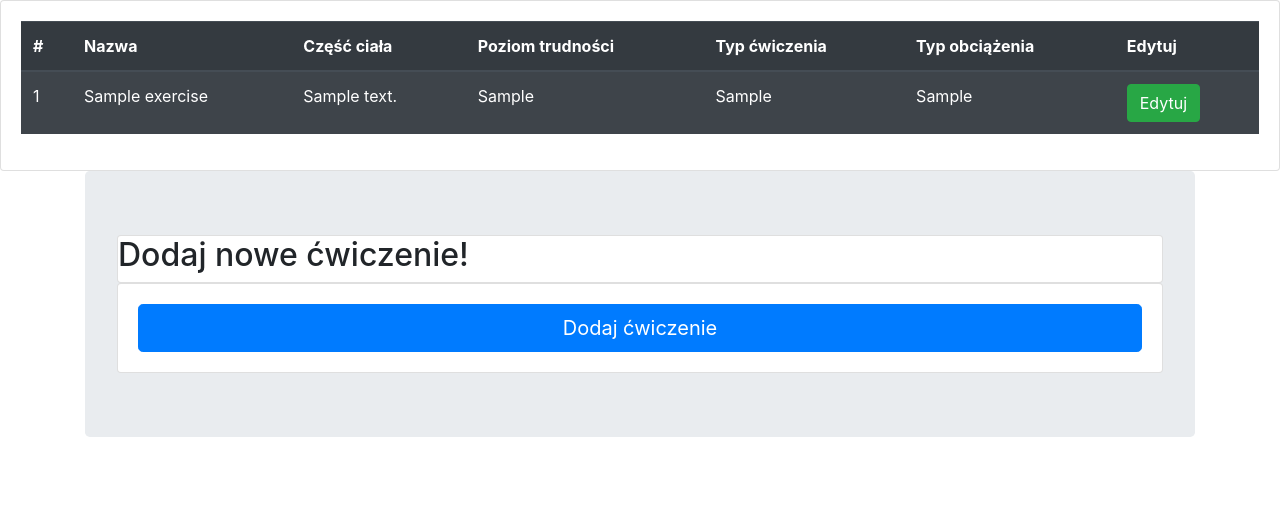
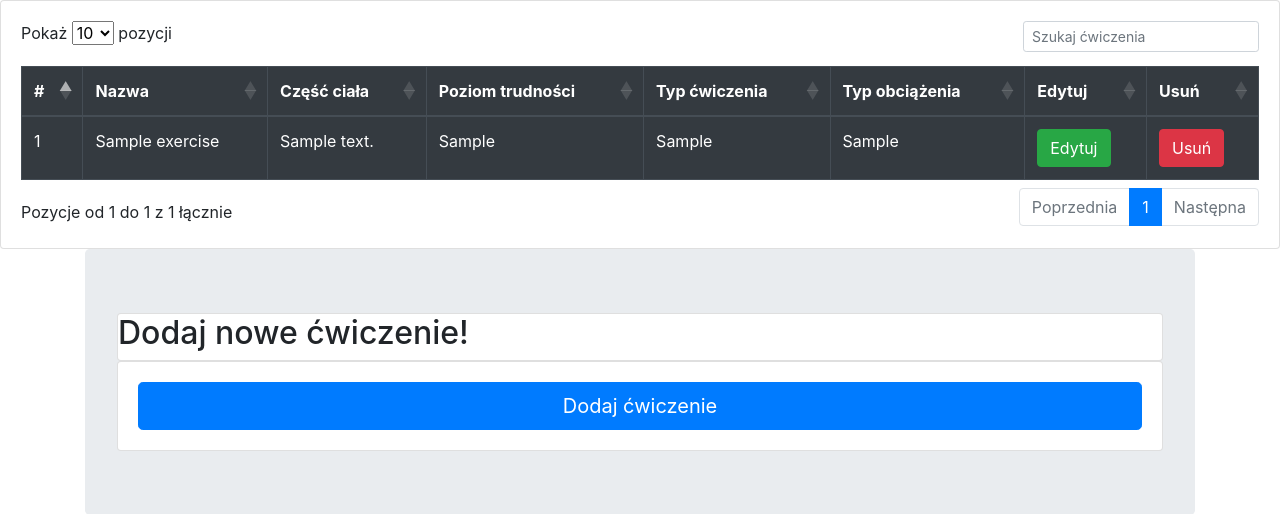
Before and after one commit to DiLLovsky/egymnator, a PHP site: page /exercises.php in a window 1280 px wide. Shown: the top 514 px of the page. Run offline with PHP 8.4, Linux system fonts and the light colour scheme; the visitor is signed in with stand-in values (Sample User, id 1); tables that the repository leaves empty or names only in its code hold one stand-in row (values such as "Sample post"); some libraries are stand-ins or nearby versions.

Commit message:
name change

```diff
--- a/exercises.php
+++ b/exercises.php
@@ -17,21 +17,14 @@ if(!isset($_SESSION['zalogowany']))
     <meta http-equiv="X-UA-Compatible" content="IE = edge, chrome-1" />
     <title> E-Gymnator - Ćwiczenia </title>
     <link rel="stylesheet" href="https://cdn.jsdelivr.net/npm/bootstrap@4.5.3/dist/css/bootstrap.min.css" integrity="sha384-TX8t27EcRE3e/ihU7zmQxVncDAy5uIKz4rEkgIXeMed4M0jlfIDPvg6uqKI2xXr2" crossorigin="anonymous">
-    <link rel="stylesheet" href="https://use.fontawesome.com/releases/v5.11.2/css/all.css">
-    <link rel="stylesheet" href="https://fonts.googleapis.com/css?family=Roboto:300,400,500,700&display=swap">
+    <link rel="stylesheet" href="https://cdn.datatables.net/1.10.22/css/dataTables.bootstrap4.min.css">
 </head>
 
 <body>
     <div class="card">
         <div class="card-body">
-            <?php
-                require_once "connect.php";
-                $polaczenie = @new mysqli($host, $db_user, $db_password, $db_name);
 
-                $query = "SELECT * FROM exercises";
-                $query_run = mysqli_query($polaczenie, $query);
-            ?>
-        <table class="table table-striped table-dark">
+        <table id="datatableid" class="table table-bordered table-dark display">
             <thead>
                 <tr>
                     <th scope="col">#</th>
@@ -41,16 +34,24 @@ if(!isset($_SESSION['zalogowany']))
                     <th scope="col">Typ ćwiczenia</th>
                     <th scope="col">Typ obciążenia</th>
                     <th scope="col">Edytuj</th>
+                    <th scope="col">Usuń</th>
                 </tr>
             </thead>
+            <tbody>
             <?php
+                require_once "connect.php";
+                $polaczenie = @new mysqli($host, $db_user, $db_password, $db_name);
+
+                $query = "SELECT * FROM exercises";
+                $query_run = mysqli_query($polaczenie, $query);
+
                 if($query_run)
                 {
                     foreach($query_run as $row)
                     {
             ?>
-            <tbody>
                 <tr>
+
                     <td> <?php echo $row['id_exercises']; ?></td>
                     <td> <?php echo $row['name']; ?></td>
                     <td> <?php echo $row['body_part']; ?></td>
@@ -60,8 +61,10 @@ if(!isset($_SESSION['zalogowany']))
                     <td>
                         <button type="button" class="btn btn-success editbtn">Edytuj</button>
                     </td>
+                    <td>
+                        <button type="button" class="btn btn-danger deletebtn">Usuń</button>
+                    </td>
                 </tr>
-            </tbody>
                 <?php
                     }
                     $polaczenie->close();
@@ -71,6 +74,8 @@ if(!isset($_SESSION['zalogowany']))
                     echo "No Record Found";
                 }
             ?>
+            </tbody>
+
             </table>
         </div>
     </div>
@@ -307,9 +312,71 @@ if(!isset($_SESSION['zalogowany']))
         </div>
     </div>
     <!-- ########################################################################################################################################################-->
+        <!-- ########################################################################################################################################################-->
+    <!-- Delete Modal -->
+    <div class="modal fade" id="deletemodal" tabindex="-1" aria-labelledby="exampleModalLabel" aria-hidden="true">
+        <div class="modal-dialog">
+            <div class="modal-content">
+                <div class="modal-header">
+                    <h5 class="modal-title" id="exampleModalLabel">Usuń ćwiczenie</h5>
+                    <button type="button" class="close" data-dismiss="modal" aria-label="Close">
+                    <span aria-hidden="true">&times;</span>
+                    </button>
+                </div>
+                <form action="deletecode.php" method="POST">
+                    <div class="modal-body ">
+                        <input type="hidden" name="delete_id" id="delete_id">
+                        <h4>Na pewno chcesz usunąć to ćwiczenie?</h4>
+                    </div>
+                    <div class="modal-footer">
+                        <button type="button" class="btn btn-secondary" data-dismiss="modal">Nie</button>
+                        <button type="submit" name="deletedata" class="btn btn-primary">Tak</button>
+                    </div>
+                </form>
+            </div>
+        </div>
+    </div>
+    <!-- ########################################################################################################################################################-->
 
     <script src="https://code.jquery.com/jquery-3.5.1.slim.min.js" integrity="sha384-DfXdz2htPH0lsSSs5nCTpuj/zy4C+OGpamoFVy38MVBnE+IbbVYUew+OrCXaRkfj" crossorigin="anonymous"></script>
     <script src="https://cdn.jsdelivr.net/npm/bootstrap@4.5.3/dist/js/bootstrap.bundle.min.js" integrity="sha384-ho+j7jyWK8fNQe+A12Hb8AhRq26LrZ/JpcUGGOn+Y7RsweNrtN/tE3MoK7ZeZDyx" crossorigin="anonymous"></script>
+    <script src="https://cdn.datatables.net/1.10.22/js/jquery.dataTables.min.js"></script>
+    <script src="https://cdn.datatables.net/1.10.22/js/dataTables.bootstrap4.min.js"></script>
+    <script>
+        $(document).ready(function() {
+
+            $('#datatableid').DataTable({
+                "lengthMenu": [
+                    [10, 25, 50, -1],
+                    [10, 25, 50, "All"]
+                ],
+                responsive: true,
+                language: {
+                    search: "_INPUT_",
+                    searchPlaceholder: "Szukaj ćwiczenia",
+                    "processing":     "Przetwarzanie...",
+                    "lengthMenu":     "Pokaż _MENU_ pozycji",
+                    "info":           "Pozycje od _START_ do _END_ z _TOTAL_ łącznie",
+                    "infoEmpty":      "Pozycji 0 z 0 dostępnych",
+                    "infoFiltered":   "(filtrowanie spośród _MAX_ dostępnych pozycji)",
+                    "infoPostFix":    "",
+                    "loadingRecords": "Wczytywanie...",
+                    "zeroRecords":    "Nie znaleziono pasujących pozycji",
+                    "emptyTable":     "Brak danych",
+                    "paginate": {
+                        "first":      "Pierwsza",
+                        "previous":   "Poprzednia",
+                        "next":       "Następna",
+                        "last":       "Ostatnia"
+                    },
+                    "aria": {
+                        "sortAscending": ": aktywuj, by posortować kolumnę rosnąco",
+                        "sortDescending": ": aktywuj, by posortować kolumnę malejąco"
+                    }
+                }
+            });
+        });
+    </script>
     <script>
         $(document).ready(function (){
             $('.editbtn').on('click', function(){
@@ -332,5 +399,23 @@ if(!isset($_SESSION['zalogowany']))
             });
         });
     </script>
+
+<script>
+        $(document).ready(function (){
+            $('.deletebtn').on('click', function(){
+                $('#deletemodal').modal('show');
+
+                $tr = $(this).closest('tr');
+
+                var data = $tr.children("td").map(function() {
+                    return $(this).text();
+                }).get();
+
+                console.log(data);
+
+                $('#delete_id').val(data[0]);
+            });
+        });
+    </script>
 </body>
 </html>
```
Also changed, not shown: deletecode.php (added, +25 -0 lines). Lines whose indentation alone changed are shown as unchanged.
